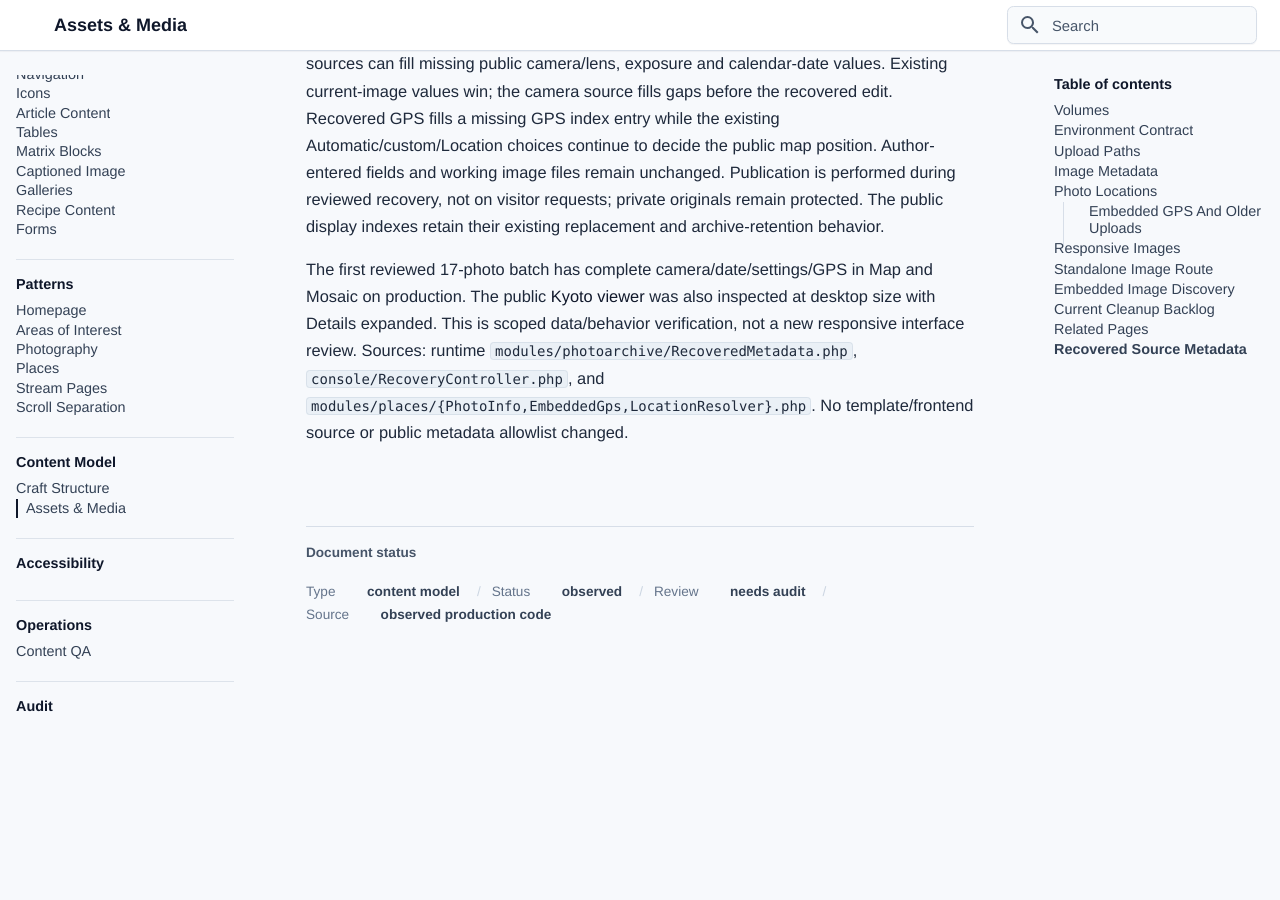
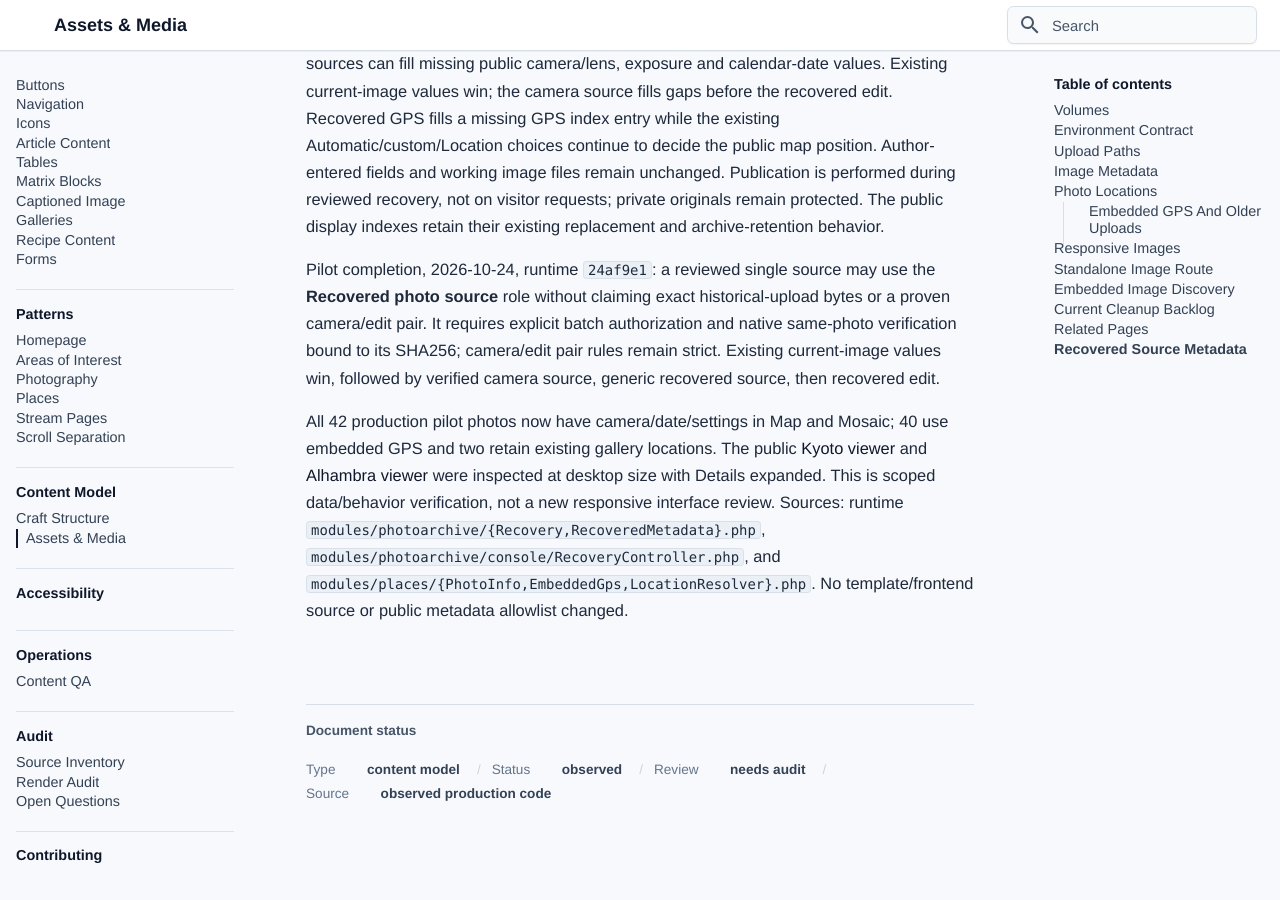
Before and after one commit to bentilden/Design-System, an MkDocs documentation site: the page built from docs/content-model/assets-media.md, in a window 1280 px wide and 900 px high, scrolled down 11340 px. Built offline with MkDocs 1.6.1 and Material for MkDocs 9.7.7, drawn with Linux system fonts in a browser that asks for light colours; some web fonts are replaced; before the commit the page ends 12084 px from its top, so only the background shows below that.

Commit message:
Document completed recovered-source metadata pilot

```diff
--- a/docs/components/galleries.md
+++ b/docs/components/galleries.md
@@ -113,6 +113,8 @@ Local evidence: 17 public metadata checks, 37 archive/upload checks, 11 media-co
 
 Recovered-source completion, 2026-10-24 (runtime `bc73a56`): reviewed recovered originals now supplement missing viewer details and GPS through the existing indexes. Existing current-image values win; verified camera data fills gaps before the recovered edit. The same Details panel is used across Map, Mosaic and posts, and authored map-position choices remain authoritative. Seventeen recovered photos were checked in the actual production Map/Mosaic payload, and the Kyoto post viewer was visually verified with Details expanded at desktop size. This does not expand the public metadata allowlist or change viewer layout. See [recovered source metadata](../content-model/assets-media.md#recovered-source-metadata).
 
+Pilot completion, 2026-10-24 (runtime `24af9e1`): the remaining reviewed single sources fill missing values through the same indexes. All 42 production pilot photos have camera/date/settings; 40 use embedded GPS and two retain existing gallery positions. The Alhambra post viewer was visually checked with Details expanded at desktop size. Generic single sources are labeled **Recovered photo source** in Craft; the existing viewer layout and public allowlist remain unchanged. See the source-role and precedence rules in [recovered source metadata](../content-model/assets-media.md#recovered-source-metadata).
+
 ## Accessibility And Verification
 
 Controls have accessible names, and native image links stay in the page's normal keyboard order. The viewer provides Escape dismissal, arrow-key navigation, focus trapping, focus return, scroll locking, reduced-motion handling, and the site's [Tab-triggered focus appearance](../accessibility/index.md#focus-appearance). A loading failure retains a direct photograph link and Close.
--- a/docs/content-model/assets-media.md
+++ b/docs/content-model/assets-media.md
@@ -224,4 +224,6 @@ Scoped dev addition, 2026-10-20: Recipe Step Instructions (`text2`, exposed as `
 
 Scoped production update, 2026-10-24, runtime `bc73a56`: verified recovered camera/edit sources can fill missing public camera/lens, exposure and calendar-date values. Existing current-image values win; the camera source fills gaps before the recovered edit. Recovered GPS fills a missing GPS index entry while the existing Automatic/custom/Location choices continue to decide the public map position. Author-entered fields and working image files remain unchanged. Publication is performed during reviewed recovery, not on visitor requests; private originals remain protected. The public display indexes retain their existing replacement and archive-retention behavior.
 
-The first reviewed 17-photo batch has complete camera/date/settings/GPS in Map and Mosaic on production. The public [Kyoto viewer](https://www.bentilden.com/kyoto-in-fall) was also inspected at desktop size with Details expanded. This is scoped data/behavior verification, not a new responsive interface review. Sources: runtime `modules/photoarchive/RecoveredMetadata.php`, `console/RecoveryController.php`, and `modules/places/{PhotoInfo,EmbeddedGps,LocationResolver}.php`. No template/frontend source or public metadata allowlist changed.
+Pilot completion, 2026-10-24, runtime `24af9e1`: a reviewed single source may use the **Recovered photo source** role without claiming exact historical-upload bytes or a proven camera/edit pair. It requires explicit batch authorization and native same-photo verification bound to its SHA256; camera/edit pair rules remain strict. Existing current-image values win, followed by verified camera source, generic recovered source, then recovered edit.
+
+All 42 production pilot photos now have camera/date/settings in Map and Mosaic; 40 use embedded GPS and two retain existing gallery locations. The public [Kyoto viewer](https://www.bentilden.com/kyoto-in-fall) and [Alhambra viewer](https://www.bentilden.com/alhambra-in-september) were inspected at desktop size with Details expanded. This is scoped data/behavior verification, not a new responsive interface review. Sources: runtime `modules/photoarchive/{Recovery,RecoveredMetadata}.php`, `modules/photoarchive/console/RecoveryController.php`, and `modules/places/{PhotoInfo,EmbeddedGps,LocationResolver}.php`. No template/frontend source or public metadata allowlist changed.
```
